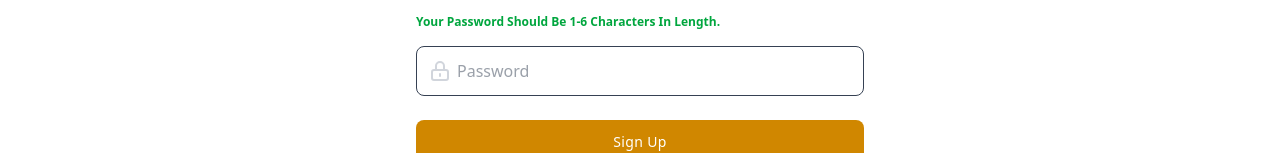
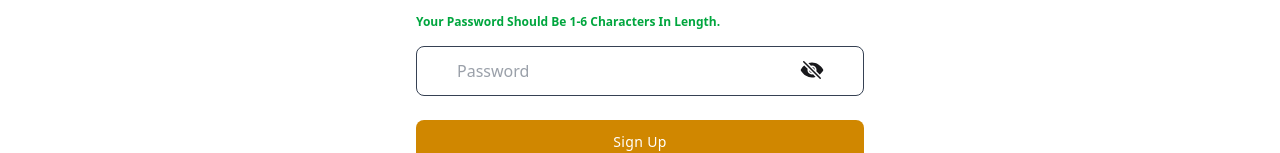
Before and after one commit to ayathree/pitha-peyari-clientside, a React (Vite) app: page /registration in a window 1280 px wide. Shown: the part 437-590 px from the top of the page. Built offline with nearby package versions, Linux system fonts and the light colour scheme; no server answers.

Commit message:
customize the loading, useLoading

```diff
--- a/src/pages/authenticationPages/LogIn.jsx
+++ b/src/pages/authenticationPages/LogIn.jsx
@@ -3,6 +3,7 @@ import { Link, useLocation, useNavigate } from "react-router";
 import { AuthContext } from "./providers/AuthProvider";
 import toast from "react-hot-toast";
 import axios from "axios";
+import { IoEye, IoEyeOff } from "react-icons/io5";
 // import useAdmin from "../../hooks/useAdmin";
 
 
@@ -10,6 +11,7 @@ const LogIn = () => {
     const navigate = useNavigate()
     const[registerError, setRegisterError]= useState('');
     const[success, setSuccess] = useState('');
+    const[showPass, setShowPass]=useState(false);
     const {signIn, google,} =useContext(AuthContext)
     // const [isAdmin] = useAdmin();
      const location = useLocation();
@@ -95,6 +97,11 @@ const LogIn = () => {
 
 
         }
+        if (err?.message==='Firebase: Error (auth/invalid-email).') {
+            setRegisterError('Please Fill Up All the Fields')
+
+
+        }
 
         }
 
@@ -136,8 +143,9 @@ const LogIn = () => {
                 <input name="email" className="block w-full px-4 py-2 mt-2 text-gray-700 placeholder-gray-500 bg-white border rounded-lg dark:bg-gray-800 dark:border-gray-600 dark:placeholder-gray-400 focus:border-blue-400 dark:focus:border-blue-300 focus:ring-opacity-40 focus:outline-none focus:ring focus:ring-blue-300" type="email" placeholder="Email Address" aria-label="Email Address" />
             </div>
 
-            <div className="w-full mt-4">
-                <input name="password" className="block w-full px-4 py-2 mt-2 text-gray-700 placeholder-gray-500 bg-white border rounded-lg dark:bg-gray-800 dark:border-gray-600 dark:placeholder-gray-400 focus:border-blue-400 dark:focus:border-blue-300 focus:ring-opacity-40 focus:outline-none focus:ring focus:ring-blue-300" type="password" placeholder="Password" aria-label="Password" />
+            <div className="w-full mt-4 relative">
+                <input name="password" className="block w-full px-4 py-2 mt-2 text-gray-700 placeholder-gray-500 bg-white border rounded-lg dark:bg-gray-800 dark:border-gray-600 dark:placeholder-gray-400 focus:border-blue-400 dark:focus:border-blue-300 focus:ring-opacity-40 focus:outline-none focus:ring focus:ring-blue-300" type={showPass?"text":'password'} placeholder="Password" aria-label="Password" />
+                <span className="absolute top-3 right-10 text-xl" onClick={()=>setShowPass(!showPass)}>{showPass?<IoEye />:<IoEyeOff />}</span>
             </div>
              {
             registerError && <p className="text-red-600 font-bold">{registerError}</p>
--- a/src/pages/authenticationPages/Registration.jsx
+++ b/src/pages/authenticationPages/Registration.jsx
@@ -3,6 +3,7 @@ import { Link, useNavigate , useLocation } from "react-router";
 import { AuthContext } from "./providers/AuthProvider";
 import toast from "react-hot-toast";
 import axios from "axios";
+import { IoEye, IoEyeOff } from "react-icons/io5";
 // import useAdmin from "../../hooks/useAdmin";
 
 
@@ -12,6 +13,7 @@ const Registration = () => {
          const location = useLocation()
         const[registerError, setRegisterError]= useState('');
     const[success, setSuccess] = useState('');
+    const[showPass, setShowPass]=useState(false);
         // const [isAdmin] = useAdmin();
         const from = location.state?.from || '/'
 
@@ -81,7 +83,7 @@ const Registration = () => {
 
             setUser({ ...user, displayName:name })
                  navigate(from,{replace:true})
-                toast.success('Sign In successfully'  )
+                toast.success('Sign In successfully')
                 setSuccess('Registered Successfully')
 
 
@@ -139,7 +141,8 @@ const Registration = () => {
                     </svg>
                 </span>
 
-                <input name="password" type="password" className="block w-full px-10 py-3 text-gray-700 bg-white border rounded-lg dark:bg-gray-900 dark:text-gray-300 dark:border-gray-600 focus:border-blue-400 dark:focus:border-blue-300 focus:ring-blue-300 focus:outline-none focus:ring focus:ring-opacity-40" placeholder="Password"/>
+                <input name="password" type={showPass?"text":'password'} className="relative block w-full px-10 py-3 text-gray-700 bg-white border rounded-lg dark:bg-gray-900 dark:text-gray-300 dark:border-gray-600 focus:border-blue-400 dark:focus:border-blue-300 focus:ring-blue-300 focus:outline-none focus:ring focus:ring-opacity-40" placeholder="Password"/>
+            <span className="absolute top-3 right-10 text-2xl" onClick={()=>setShowPass(!showPass)}>{showPass?<IoEye />:<IoEyeOff />}</span>
             </div>
             {
             registerError && <p className="text-red-600 font-bold">{registerError}</p>
```
